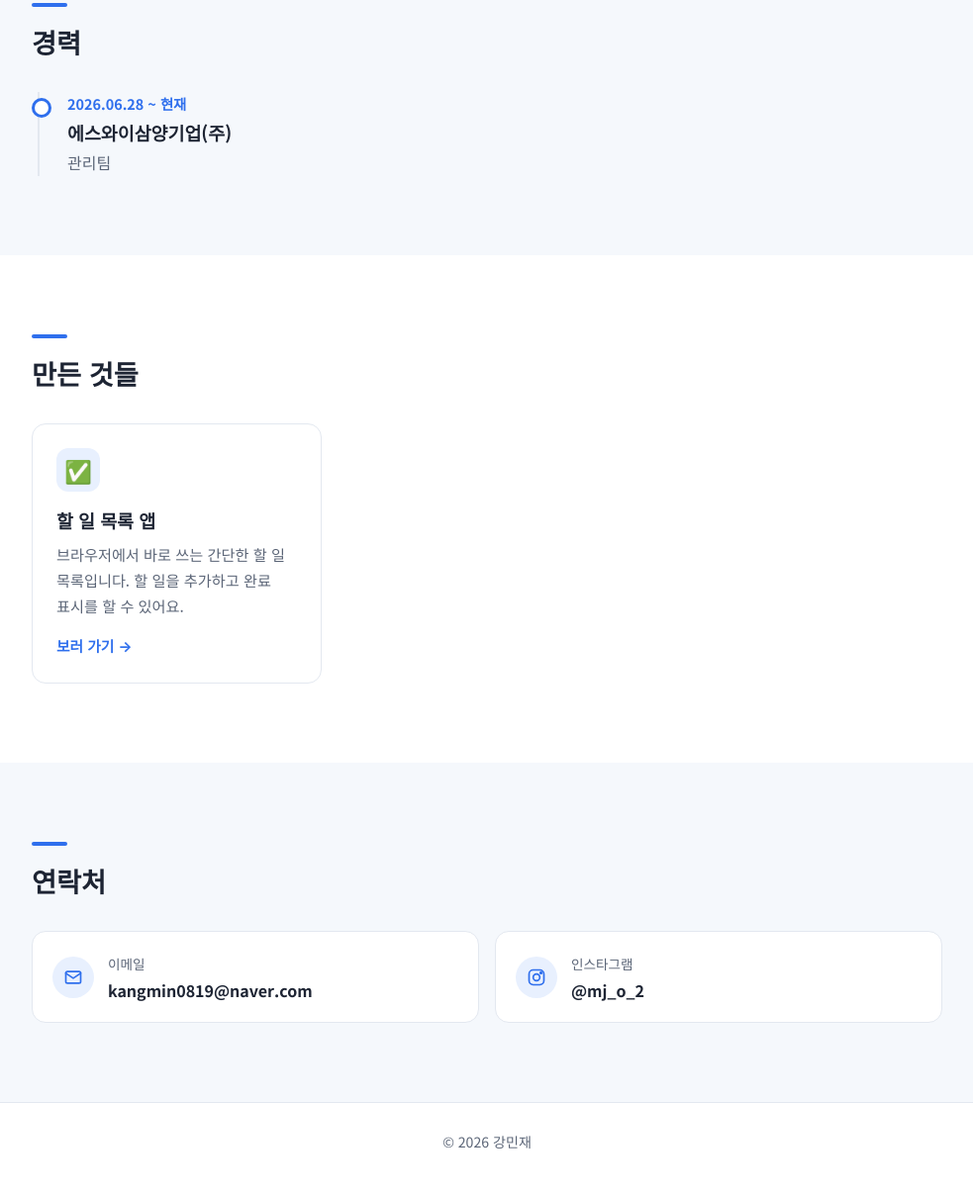
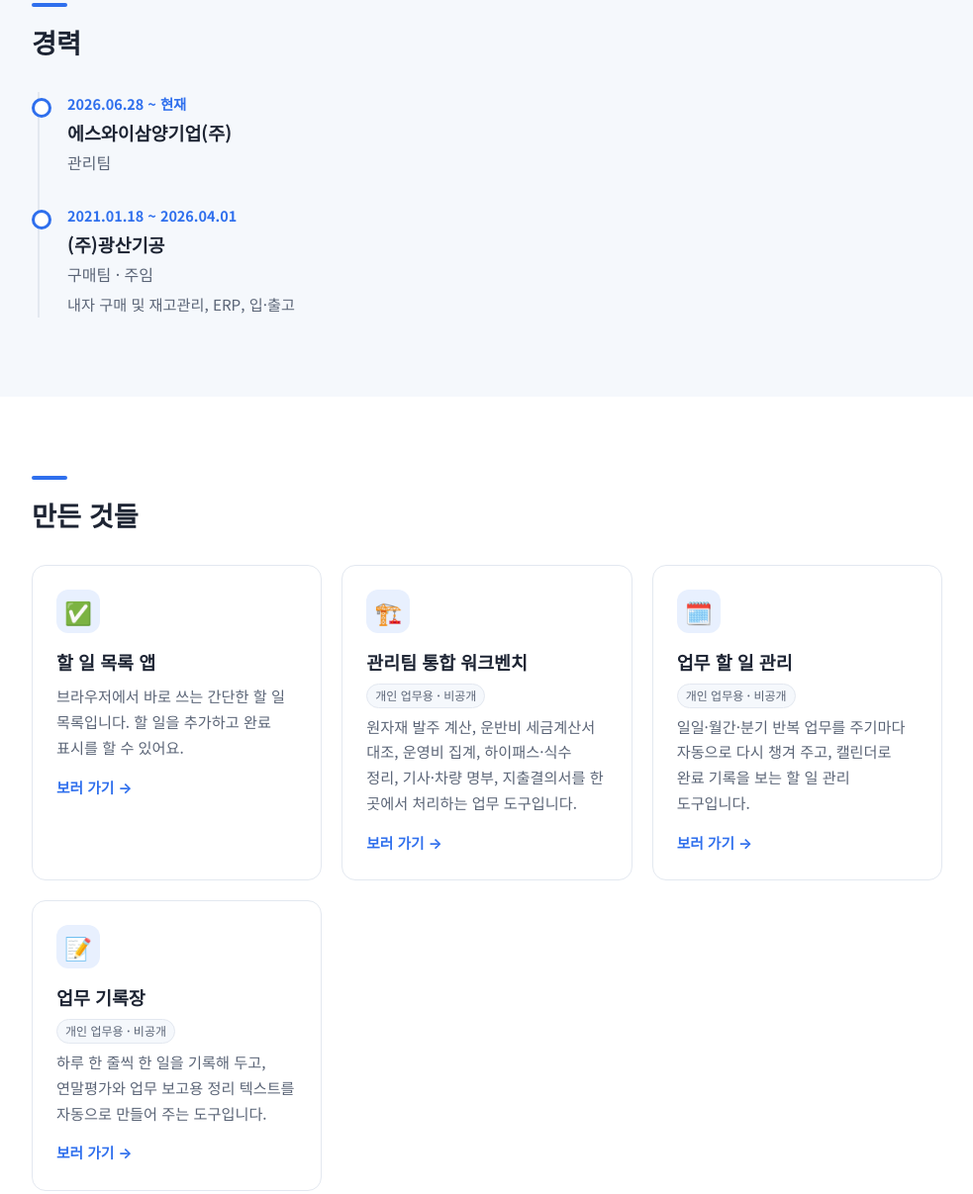
Before and after one commit to mingjae-K/mingjae-K.github.io, a plain HTML site: page index.html in a window 1280 px wide. Shown: the part 989-2196 px from the top of the page at 99% size, without its empty margins (148-1131 px from the left). Drawn offline with Linux system fonts and the light colour scheme.

Commit message:
경력과 만든 것들 추가
- 경력: (주)광산기공 구매팀 주임 (2021.01.18 ~ 2026.04.01)
- 만든 것들: 관리팀 통합 워크벤치, 업무 할 일 관리, 업무 기록장 (개인 업무용 · 비공개 표시)

Co-Authored-By: Claude Opus 5.5 <noreply@anthropic.com>
Claude-Session: https://claude.ai/code/session_01KByPq5RMVvDem5gvbeqHPc

```diff
--- a/index.html
+++ b/index.html
@@ -115,6 +115,11 @@
     }
     .card h3 { font-size: 1.15rem; }
     .card p { color: var(--text-sub); font-size: .95rem; margin-top: 6px; }
+    .card .badge {
+      display: block; width: fit-content; margin-top: 6px; padding: 1px 8px; border-radius: 999px;
+      background: var(--bg-soft); border: 1px solid var(--line);
+      color: var(--text-sub); font-size: .75rem; font-weight: 500; vertical-align: middle;
+    }
     .card .more { display: inline-block; margin-top: 14px; color: var(--accent); font-weight: 700; font-size: .92rem; }
 
     /* ===== 연락처 ===== */
@@ -217,6 +222,12 @@
           <div class="role">관리팀</div>
           <div class="desc"></div>
         </li>
+        <li>
+          <div class="date">2021.01.18 ~ 2026.04.01</div>
+          <div class="company">(주)광산기공</div>
+          <div class="role">구매팀 · 주임</div>
+          <div class="desc">내자 구매 및 재고관리, ERP, 입·출고</div>
+        </li>
       </ul>
     </div>
   </section>
@@ -231,6 +242,24 @@
           <div class="icon">✅</div>
           <h3>할 일 목록 앱</h3>
           <p>브라우저에서 바로 쓰는 간단한 할 일 목록입니다. 할 일을 추가하고 완료 표시를 할 수 있어요.</p>
+          <span class="more">보러 가기 →</span>
+        </a>
+        <a class="card" href="https://claude.ai/artifact/5Yhu9taYVW53nb22idvSHH#dash" target="_blank" rel="noopener">
+          <div class="icon">🏗️</div>
+          <h3>관리팀 통합 워크벤치 <span class="badge">개인 업무용 · 비공개</span></h3>
+          <p>원자재 발주 계산, 운반비 세금계산서 대조, 운영비 집계, 하이패스·식수 정리, 기사·차량 명부, 지출결의서를 한 곳에서 처리하는 업무 도구입니다.</p>
+          <span class="more">보러 가기 →</span>
+        </a>
+        <a class="card" href="https://claude.ai/artifact/XiWQkvWJ5SoBYNyowg8kW3" target="_blank" rel="noopener">
+          <div class="icon">🗓️</div>
+          <h3>업무 할 일 관리 <span class="badge">개인 업무용 · 비공개</span></h3>
+          <p>일일·월간·분기 반복 업무를 주기마다 자동으로 다시 챙겨 주고, 캘린더로 완료 기록을 보는 할 일 관리 도구입니다.</p>
+          <span class="more">보러 가기 →</span>
+        </a>
+        <a class="card" href="https://claude.ai/artifact/9PXQRiN2t9ZVeXgRXx23iH" target="_blank" rel="noopener">
+          <div class="icon">📝</div>
+          <h3>업무 기록장 <span class="badge">개인 업무용 · 비공개</span></h3>
+          <p>하루 한 줄씩 한 일을 기록해 두고, 연말평가와 업무 보고용 정리 텍스트를 자동으로 만들어 주는 도구입니다.</p>
           <span class="more">보러 가기 →</span>
         </a>
       </div>
```
